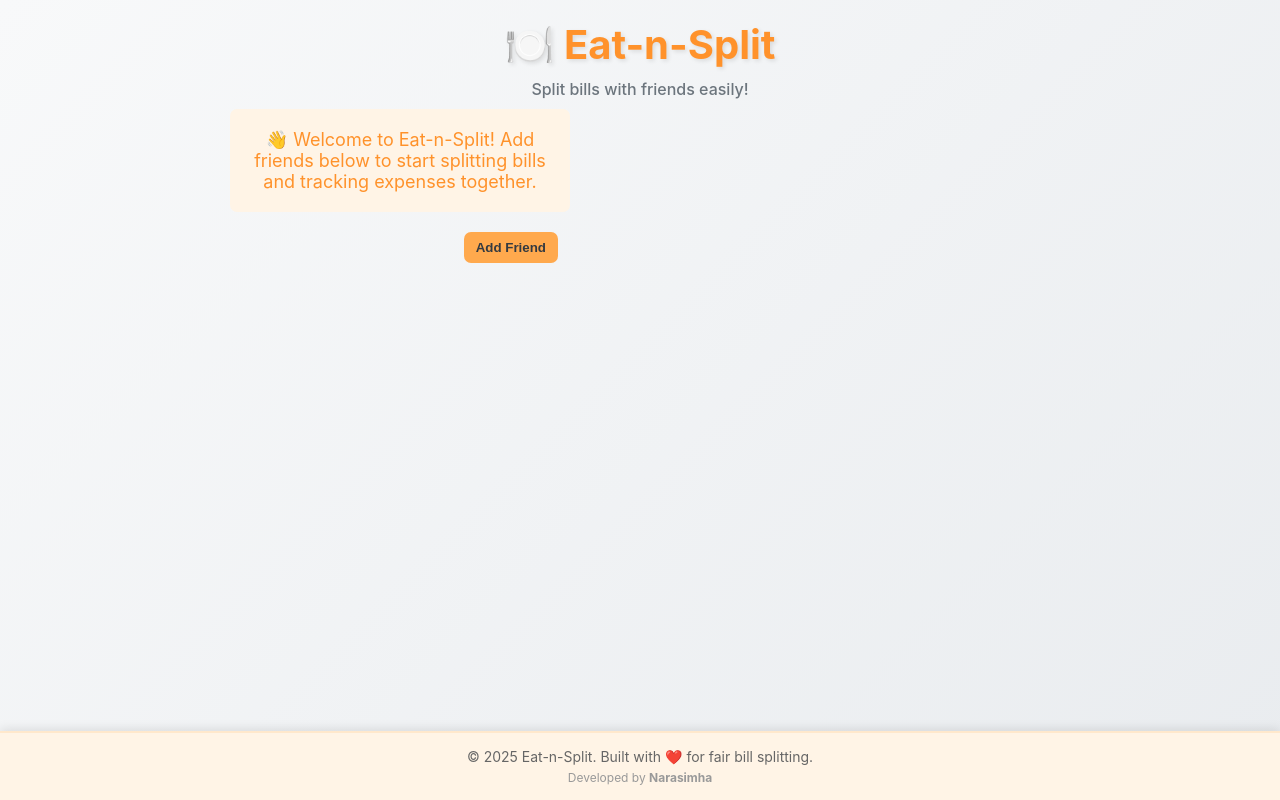
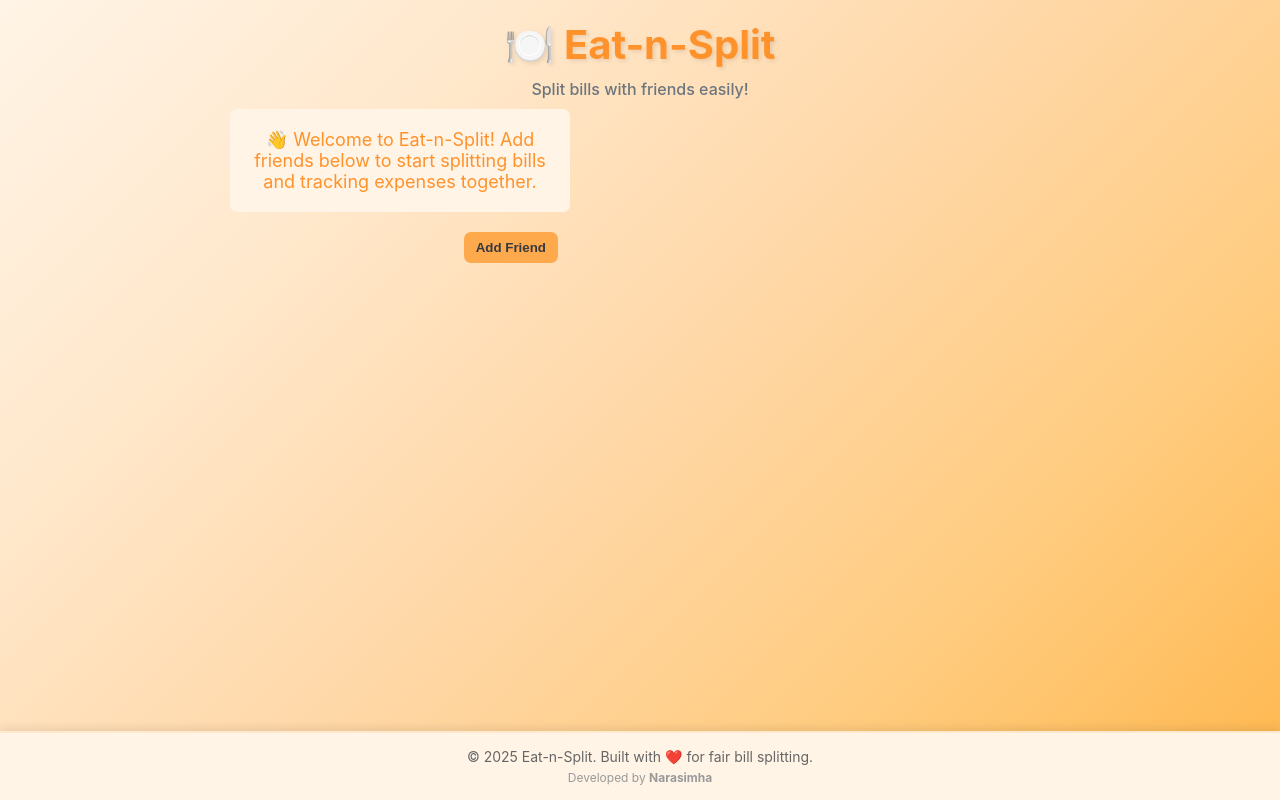
Before and after one commit to narasimhasalaveti/Eat-n-Split, a React (Create React App) app: page / in a window 1280 px wide. Built offline with nearby package versions, Linux system fonts and the light colour scheme.

Commit message:
CSSChanges

```diff
--- a/src/index.css
+++ b/src/index.css
@@ -24,7 +24,14 @@ body {
 	align-items: flex-start;
 	justify-content: center;
 	padding: 2rem 0 10rem;
-	background: linear-gradient(135deg, #f8f9fa 0%, #e9ecef 100%);
+	background: linear-gradient(
+		135deg,
+		#fff4e6 0%,
+		#ffe8cc 25%,
+		#ffd8a8 50%,
+		#ffcc80 75%,
+		#ffb74d 100%
+	);
 	position: relative;
 }
 
@@ -81,7 +88,7 @@ body {
 	gap: 0.4rem;
 	font-size: 1.4rem;
 	margin-bottom: 2rem;
-	max-height: 70vh;
+	max-height: 55vh;
 	overflow-y: auto;
 	padding-right: 0.5rem;
 }
```
